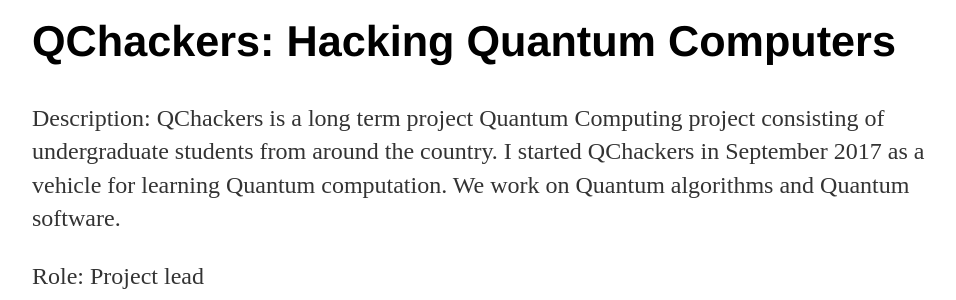
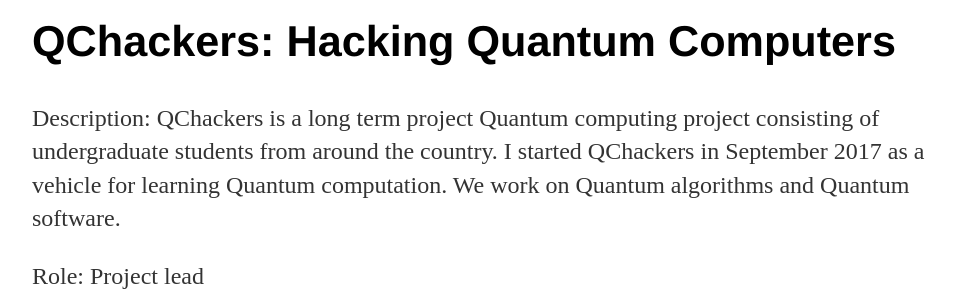
Before and after one commit to vtomole/vtomole.github.io, a Jekyll site: the page built from index.html, in a window 1280 px wide and 900 px high. Shown: the part 343-643 px from the top of the window, without its empty margins (160-1116 px from the left). Built offline with Jekyll 4.4.1, drawn with Linux system fonts in a browser that asks for light colours.

Commit message:
clean it

```diff
--- a/index.html
+++ b/index.html
@@ -14,7 +14,7 @@ title: Homepage
 
 			<projects>
 			  <p><h2>QChackers: Hacking Quantum Computers</h2></p>
-<p>Description: QChackers is a long term project Quantum Computing project consisting of undergraduate students from around the country. I started QChackers in September 2017 as a vehicle for learning Quantum computation. We work on Quantum algorithms and Quantum software. <p/>
+<p>Description: QChackers is a long term project Quantum computing project consisting of undergraduate students from around the country. I started QChackers in September 2017 as a vehicle for learning Quantum computation. We work on Quantum algorithms and Quantum software. <p/>
 			 <p>Role: Project lead </p>
 			  <p>Skills and knowledge gained</p>
 
```
